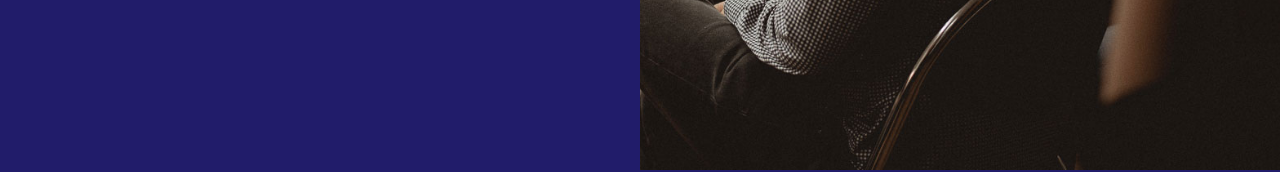
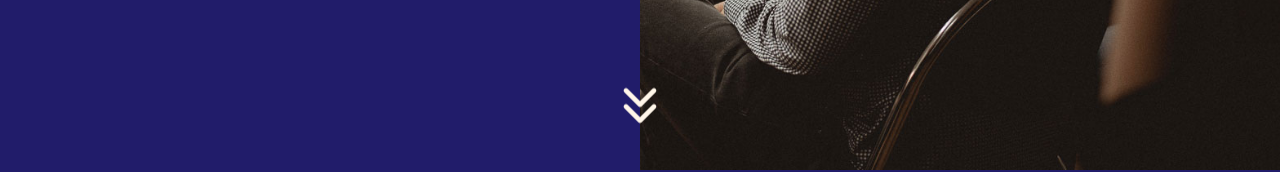
Before and after one commit to thiagolp90/portfolio, a Next.js app: page / in a window 1280 px wide. Shown: the part 630-802 px from the top of the page. Built offline with nearby package versions, Linux system fonts and the light colour scheme.

Commit message:
gitflow-hotfix-stash: scroll-down

```diff
--- a/src/app/globals.css
+++ b/src/app/globals.css
@@ -24,6 +24,15 @@ nav ul a.active:before{
     @apply w-2
 }
 
+.bounce {
+    animation: bounce 2s ease infinite;
+}
+@keyframes bounce {
+	0%, 20%, 50%, 80%, 100% {transform: translateY(0);}
+	40% {transform: translateY(-30px);}
+	60% {transform: translateY(-15px);}
+}
+
 .progress-bar {
     transform-origin: 0%;
     @apply fixed z-50 top-0 left-0 right-0 h-2 bg-developes-success
@@ -38,7 +47,6 @@ nav ul a.active:before{
     display: flex;
     flex-wrap: nowrap;
 }
-
 .parallax .scroller {
     font-weight: 600;
     text-transform: uppercase;
@@ -48,7 +56,6 @@ nav ul a.active:before{
     display: flex;
     flex-wrap: nowrap;
 }
-
 .parallax span {
     display: block;
     margin-right: 30px;
--- a/src/components/Sections/HomeSection.tsx
+++ b/src/components/Sections/HomeSection.tsx
@@ -3,7 +3,7 @@
 import Image from "next/image";
 import { motion } from "framer-motion";
 import Button from "../Button";
-import { FiDownload } from "react-icons/fi";
+import { FiChevronDown, FiDownload } from "react-icons/fi";
 import { cardVariants } from "@/app/utils";
 import SocialLinks from "../SocialLinks";
 import Title from "../Title";
@@ -52,6 +52,10 @@ export default function HomeSection()
                         />
                     </div>
                 </div>
+                <div className="absolute bottom-2 w-full px-4 flex flex-col items-end lg:items-center -space-y-7 lg:-space-y-10 bounce">
+                    <FiChevronDown className="w-10 h-10 lg:w-14 lg:h-14 text-developes-creme" />
+                    <FiChevronDown className="w-10 h-10 lg:w-14 lg:h-14 text-developes-creme" />
+                </div>
             </section>
         </motion.div>
     );
```
